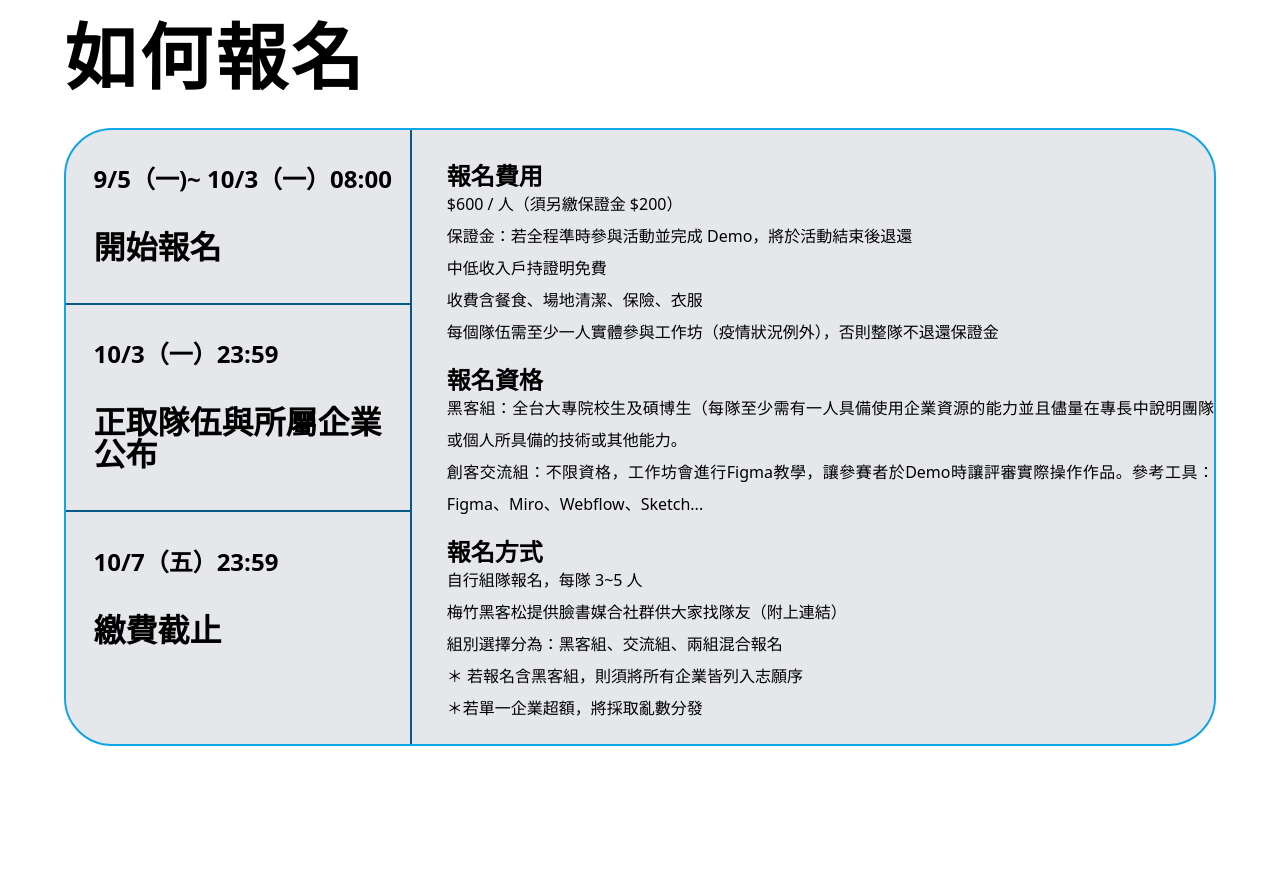
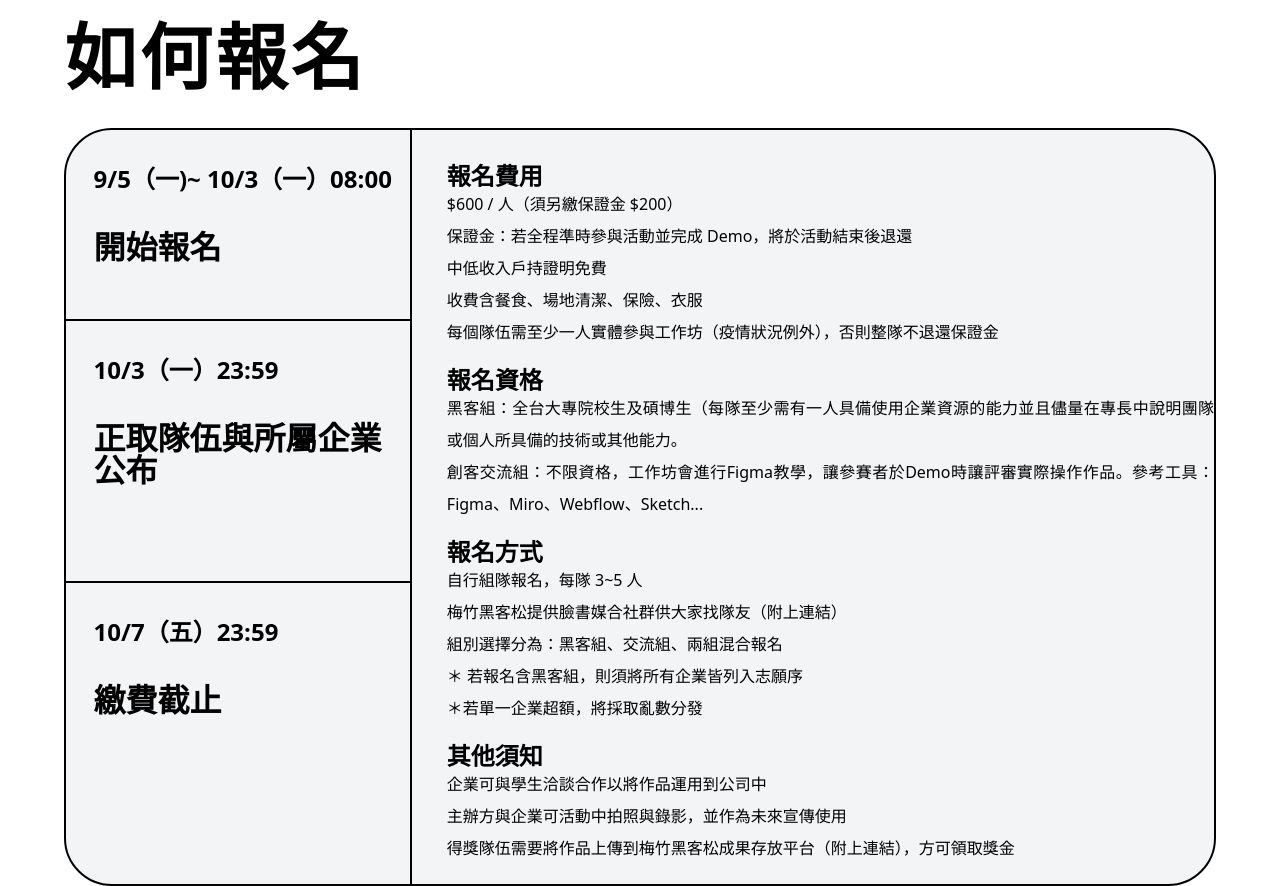
Before and after one commit to Official-Meichu-Hackathon/2023-singup, a Next.js app: page / in a window 1280 px wide. Shown: the part 480-1366 px from the top of the page. Before the commit the page ends 1226 px from the top, so only its background shows below. Built offline with nearby package versions, Linux system fonts and the light colour scheme.

Commit message:
feat: finish full content

```diff
--- a/components/Sign-in.jsx
+++ b/components/Sign-in.jsx
@@ -8,22 +8,22 @@ const Sign_in = () =>{
         <>
         <div className ='mx-[5%]'>
             <h1>如何報名</h1>
-            <div className = 'w-full h-fit bg-gray-200 rounded-[3rem] flex border-2 border-sky-500'>
+            <div className = 'w-full h-fit bg-gray-100 rounded-[3rem] flex border-2 border-black'>
                 <div className="w-[30%] ">
-                    <div className = 'pl-[8%] pt-[5%] '>
+                    <div className = 'pl-[8%] pt-[5%] h-[25%]'>
                         <h5 className = 'py-5'> 9/5（一)~ 10/3（一）08:00</h5>
                         <h4 className = 'py-5 pb-10'>開始報名</h4>
                     </div>
-                    <div className = 'pl-[8%] pt-[5%] border-y-2 border-sky-800 '>
+                    <div className = 'pl-[8%] pt-[5%] border-y-2 border-black h-[35%]'>
                         <h5 className = 'py-5'> 10/3（一）23:59</h5>
                         <h4 className = 'py-5 pb-10'>正取隊伍與所屬企業公布</h4>
                     </div>
-                    <div className = 'pl-[8%] pt-[5%] '>
+                    <div className = 'pl-[8%] pt-[5%] h-[40%]'>
                         <h5 className = 'py-5'> 10/7（五）23:59</h5>
                         <h4 className = 'py-5 pb-10'>繳費截止</h4>
                     </div>
                 </div>
-                <div className = 'w-[70%] border-l-2 border-sky-800 pl-[3%] pt-[3%]'>
+                <div className = 'w-[70%] border-l-2 border-black pl-[3%] pt-[3%]'>
                     <div className = 'mb-5'>
                         <h5>報名費用  </h5>
                         <p>$600 / 人（須另繳保證金 $200）</p>
@@ -45,6 +45,12 @@ const Sign_in = () =>{
                         <p>＊ 若報名含黑客組，則須將所有企業皆列入志願序</p>
                         <p>＊若單一企業超額，將採取亂數分發</p>
                     </div>
+                    <div className="mb-5">
+                        <h5>其他須知</h5>
+                        <p>企業可與學生洽談合作以將作品運用到公司中</p>
+                        <p>主辦方與企業可活動中拍照與錄影，並作為未來宣傳使用</p>
+                        <p>得獎隊伍需要將作品上傳到梅竹黑客松成果存放平台（附上連結），方可領取獎金</p>
+                    </div>
                 </div>
 
             </div>
```
